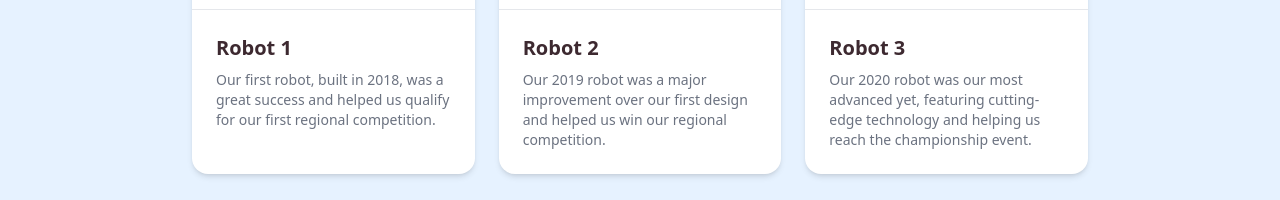
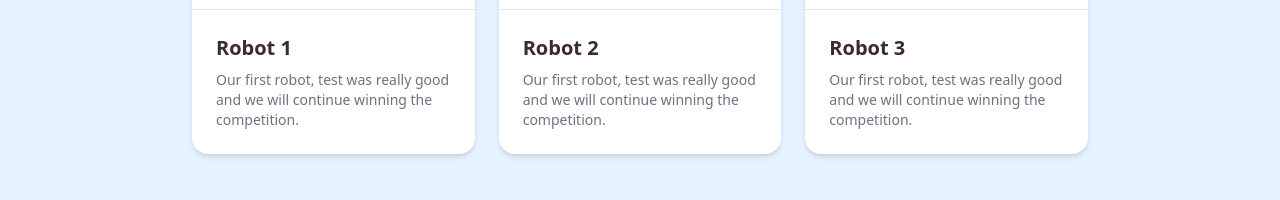
Before and after one commit to 1834423612/official-website, a Vue app: page /robots in a window 1280 px wide. Shown: the part 419-619 px from the top of the page. Built offline with nearby package versions, Linux system fonts and the light colour scheme.

Commit message:
change: test text of robots card

```diff
--- a/src/views/Robots.vue
+++ b/src/views/Robots.vue
@@ -12,8 +12,7 @@
               <CardContent>
                 <CardTitle>Robot 1</CardTitle>
                 <CardDescription>
-                  Our first robot, built in 2018, was a great success and helped us qualify for our first regional
-                  competition.
+                  Our first robot, test was really good and we will continue winning the competition.
                 </CardDescription>
               </CardContent>
             </Card>
@@ -24,8 +23,7 @@
               <CardContent>
                 <CardTitle>Robot 2</CardTitle>
                 <CardDescription>
-                  Our 2019 robot was a major improvement over our first design and helped us win our regional
-                  competition.
+                  Our first robot, test was really good and we will continue winning the competition.
                 </CardDescription>
               </CardContent>
             </Card>
@@ -36,8 +34,7 @@
               <CardContent>
                 <CardTitle>Robot 3</CardTitle>
                 <CardDescription>
-                  Our 2020 robot was our most advanced yet, featuring cutting-edge technology and helping us reach the
-                  championship event.
+                  Our first robot, test was really good and we will continue winning the competition.
                 </CardDescription>
               </CardContent>
             </Card>
```
